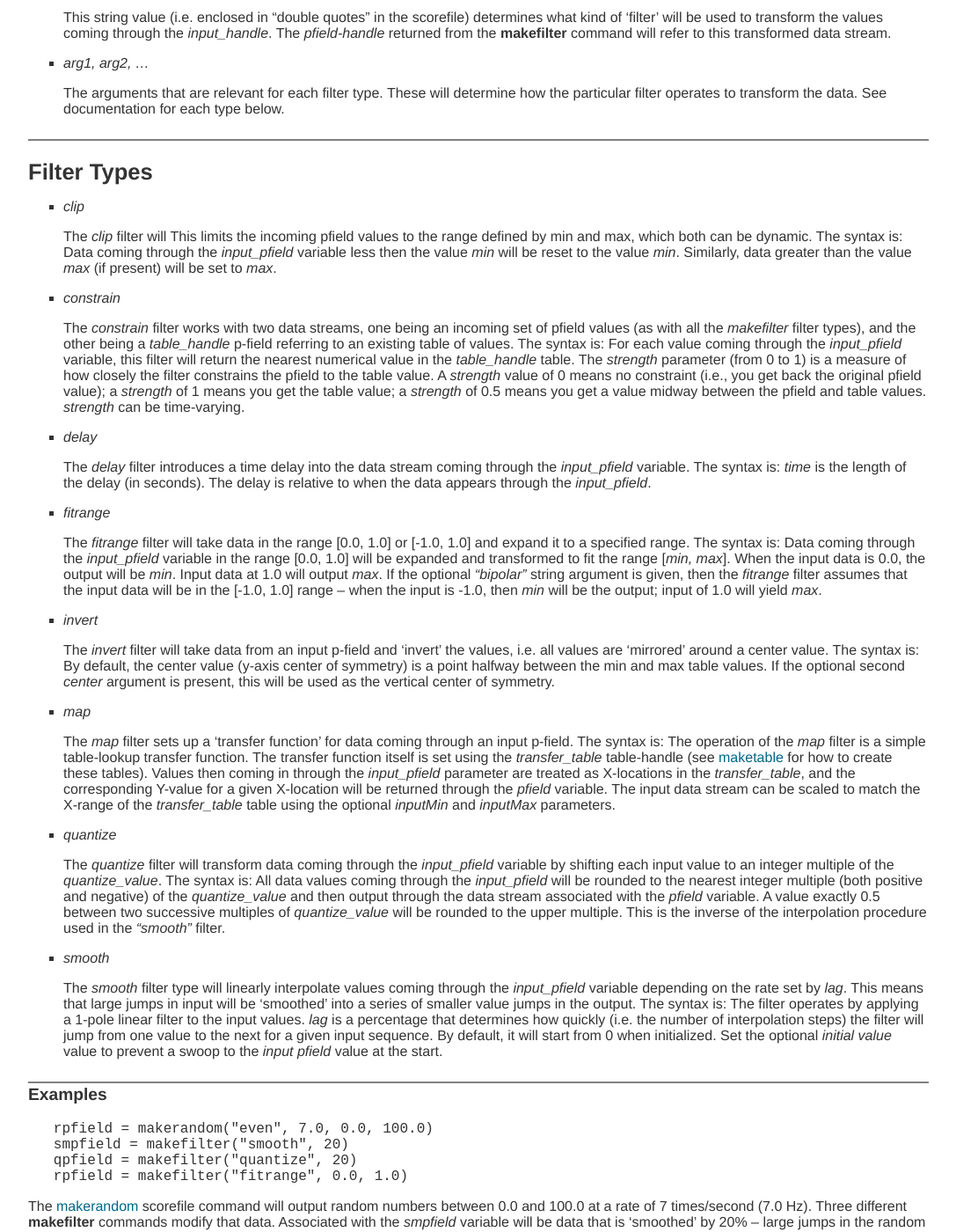
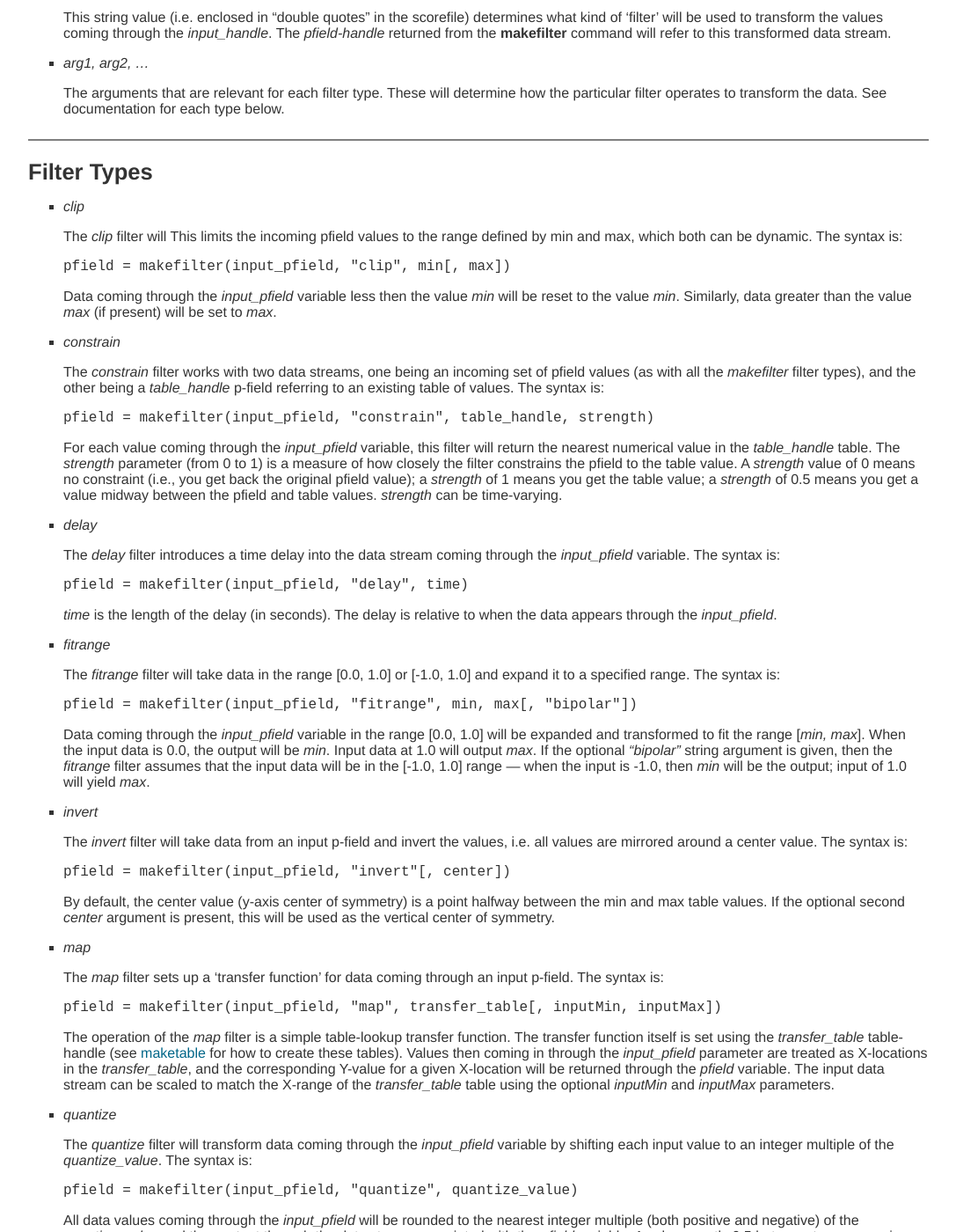
Before and after one commit to RTcmix/rtcmix.github.io, a Jekyll site: the page built from reference/scorefile/makefilter.md, in a window 1280 px wide and 1400 px high, scrolled down 639 px. Shown: the whole window at 88% size, without its empty margins (96-1183 px from the left). Built offline with Jekyll 4.4.1, drawn with Linux system fonts in a browser that asks for light colours; some of the changed text lies outside the part shown.

Commit message:
Add missing example code lines.

````diff
--- a/reference/scorefile/makefilter.md
+++ b/reference/scorefile/makefilter.md
@@ -38,20 +38,21 @@
 
 ### Arguments
 
-  - <span id="input_handle" class="internallink">*input\_handle*</span>
+  - *input\_handle*
 
     This is *pfield-handle* variable referring to a data stream,
     possibly from an external device or interface or an internal PField
     data-generating process.
-  - <span id="item_filter_type" class="internallink">*filter\_type*</span>
+
+  - *filter\_type*
 
     This string value (i.e. enclosed in "double quotes" in the
     scorefile) determines what kind of 'filter' will be used to
     transform the values coming through the *input\_handle*. The
     *pfield-handle* returned from the **makefilter** command will refer
     to this transformed data stream.
-  - <span id="item_arg1_arg2_etc" class="internallink">*arg1, arg2,
-    ...*</span>
+
+  - *arg1, arg2, ...*
 
     The arguments that are relevant for each filter type. These will
     determine how the particular filter operates to transform the data.
@@ -64,17 +65,27 @@
   - <span id="clip" class="internallink">*clip*</span>
 
     The *clip* filter will This limits the incoming pfield values to the
-    range defined by min and max, which both can be dynamic. The syntax
-    is:
+    range defined by min and max, which both can be dynamic. The syntax is:
+
+    ```
+    pfield = makefilter(input_pfield, "clip", min[, max])
+    ```
+
     Data coming through the *input\_pfield* variable less then the value
     *min* will be reset to the value *min*. Similarly, data greater than
     the value *max* (if present) will be set to *max*.
+
   - <span id="constrain" class="internallink">*constrain*</span>
 
     The *constrain* filter works with two data streams, one being an
     incoming set of pfield values (as with all the *makefilter* filter
     types), and the other being a *table\_handle* p-field referring to
     an existing table of values. The syntax is:
+
+    ```
+    pfield = makefilter(input_pfield, "constrain", table_handle, strength)
+    ```
+
     For each value coming through the *input\_pfield* variable, this
     filter will return the nearest numerical value in the
     *table\_handle* table. The *strength* parameter (from 0 to 1) is a
@@ -83,36 +94,60 @@
     back the original pfield value); a *strength* of 1 means you get the
     table value; a *strength* of 0.5 means you get a value midway
     between the pfield and table values. *strength* can be time-varying.
+
   - <span id="delay" class="internallink">*delay*</span>
 
     The *delay* filter introduces a time delay into the data stream
     coming through the *input\_pfield* variable. The syntax is:
+
+    ```
+    pfield = makefilter(input_pfield, "delay", time)
+    ```
+
     *time* is the length of the delay (in seconds). The delay is
     relative to when the data appears through the *input\_pfield*.
+
   - <span id="fitrange" class="internallink">*fitrange*</span>
 
     The *fitrange* filter will take data in the range \[0.0, 1.0\] or
     \[-1.0, 1.0\] and expand it to a specified range. The syntax is:
+
+    ```
+    pfield = makefilter(input_pfield, "fitrange", min, max[, "bipolar"])
+    ```
+
     Data coming through the *input\_pfield* variable in the range \[0.0,
     1.0\] will be expanded and transformed to fit the range \[*min,
     max*\]. When the input data is 0.0, the output will be *min*. Input
     data at 1.0 will output *max*. If the optional *"bipolar"* string
     argument is given, then the *fitrange* filter assumes that the input
-    data will be in the \[-1.0, 1.0\] range -- when the input is -1.0,
+    data will be in the \[-1.0, 1.0\] range &mdash; when the input is -1.0,
     then *min* will be the output; input of 1.0 will yield *max*.
+
   - <span id="invert" class="internallink">*invert*</span>
 
     The *invert* filter will take data from an input p-field and
-    'invert' the values, i.e. all values are 'mirrored' around a center
+    invert the values, i.e. all values are mirrored around a center
     value. The syntax is:
+
+    ```
+    pfield = makefilter(input_pfield, "invert"[, center])
+    ```
+
     By default, the center value (y-axis center of symmetry) is a point
     halfway between the min and max table values. If the optional second
     *center* argument is present, this will be used as the vertical
     center of symmetry.
+
   - <span id="map" class="internallink">*map*</span>
 
     The *map* filter sets up a 'transfer function' for data coming
     through an input p-field. The syntax is:
+
+    ```
+    pfield = makefilter(input_pfield, "map", transfer_table[, inputMin, inputMax])
+    ```
+
     The operation of the *map* filter is a simple table-lookup transfer
     function. The transfer function itself is set using the
     *transfer\_table* table-handle (see [maketable](maketable.html) for
@@ -123,11 +158,17 @@
     data stream can be scaled to match the X-range of the
     *transfer\_table* table using the optional *inputMin* and *inputMax*
     parameters.
+
   - <span id="quantize" class="internallink">*quantize*</span>
 
     The *quantize* filter will transform data coming through the
     *input\_pfield* variable by shifting each input value to an integer
     multiple of the *quantize\_value*. The syntax is:
+
+    ```
+    pfield = makefilter(input_pfield, "quantize", quantize_value)
+    ```
+
     All data values coming through the *input\_pfield* will be rounded
     to the nearest integer multiple (both positive and negative) of the
     *quantize\_value* and then output through the data stream associated
@@ -135,13 +176,19 @@
     successive multiples of *quantize\_value* will be rounded to the
     upper multiple. This is the inverse of the interpolation procedure
     used in the *"smooth"* filter.
+
   - <span id="smooth" class="internallink">*smooth*</span>
 
     The *smooth* filter type will linearly interpolate values coming
     through the *input\_pfield* variable depending on the rate set by
     *lag*. This means that large jumps in input will be 'smoothed' into
     a series of smaller value jumps in the output. The syntax is:
-    The filter operates by applying a 1-pole linear filter to the input
+
+    ```
+    pfield = makefilter(input_pfield, "smooth", lag[, initial_value])
+    ```
+
+    The filter operates by applying a one-pole linear filter to the input
     values. *lag* is a percentage that determines how quickly (i.e. the
     number of interpolation steps) the filter will jump from one value
     to the next for a given input sequence. By default, it will start
@@ -153,10 +200,10 @@
 ### Examples
 
 ```
-   rpfield = makerandom("even", 7.0, 0.0, 100.0)
-   smpfield = makefilter("smooth", 20)
-   qpfield = makefilter("quantize", 20)
-   rpfield = makefilter("fitrange", 0.0, 1.0)
+rpfield = makerandom("even", 7.0, 0.0, 100.0)
+smpfield = makefilter("smooth", 20)
+qpfield = makefilter("quantize", 20)
+rpfield = makefilter("fitrange", 0.0, 1.0)
 ```
 
 The [makerandom](makerandom.html) scorefile command will output random
@@ -170,9 +217,9 @@
 take the \[0.0, 100.0\] range and scale it to fit between 0.0 and 1.0.
 
 ```
-   table = maketable("literal", "nonorm", 0, 8.00, 8.02, 8.04, 8.05, 8.07)
-   rpfield = makerandom("even", 10.0, 8.00, 8.07)
-   pitches = makefilter(rpfield, "constrain", table, 1.0)
+table = maketable("literal", "nonorm", 0, 8.00, 8.02, 8.04, 8.05, 8.07)
+rpfield = makerandom("even", 10.0, 8.00, 8.07)
+pitches = makefilter(rpfield, "constrain", table, 1.0)
 ```
 
 This will take the random numbers (generated 10 times each second)
@@ -181,8 +228,8 @@
 the p-field variable *pitches*
 
 ```
-   table = maketable("expbrk", 1000, 0.0001, 1000, 1.0)
-   newpfield = makefilter("invert", table)
+table = maketable("expbrk", 1000, 0.0001, 1000, 1.0)
+newpfield = makefilter("invert", table)
 ```
 
 The p-field *newpfield* will be associated with data containing a convex
````
